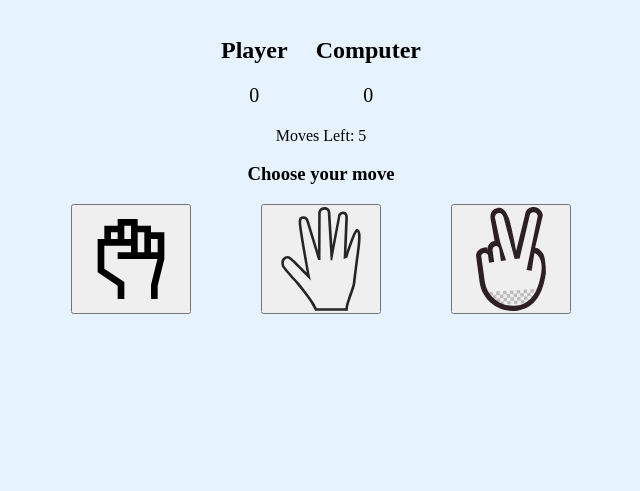
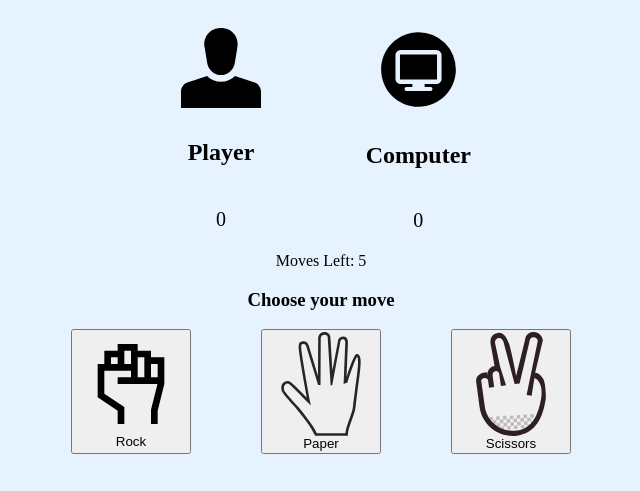
Before and after one commit to RosaleeKnight/rock-paper-scissors, a plain HTML site: page index.html in a window 1280 px wide. Shown: the part 58-549 px from the top of the page, without its empty margins (319-959 px from the left). Drawn offline with Linux system fonts and the light colour scheme.

Commit message:
Edit index.html, style.css, player.svg and computer.svg

```diff
--- a/index.html
+++ b/index.html
@@ -13,12 +13,14 @@
             <h1> Rock Paper Scissors</h1>
         </div>
         <div class ="score">
-            <div class="paperScore">
+            <div class="playerScore">
+                <img src="player.svg"="150"="150"/>
                 <h2>Player</h2>
                 <p class="p-count count">0</p>
             </div>
             <div>
                 <div class="computerScore">
+                    <img src="computer.svg"="150"="150"/>
                     <h2>Computer</h2>
                     <p class="c-count count">0</p>
                 </div>
@@ -29,9 +31,9 @@
             <h3>Choose your move</h3>
         </div>
         <div class="options">
-            <button class="rock"><img src="rock.svg"/></button>
-            <button class="paper"><img src="paper.svg"/></button>
-            <button class="scissors"><img src="scissors.svg"/></button>
+            <button class="rock"><img src="rock.svg"/>Rock</button>
+            <button class="paper"><img src="paper.svg"/>Paper</button>
+            <button class="scissors"><img src="scissors.svg"/>Scissors</button>
         </div>
         <div class="result"></div>
         <button class="reload"></button>
--- a/style.css
+++ b/style.css
@@ -13,8 +13,22 @@ body {
 
 .score {
     display: flex;
-    width: 200px;
+    width: 300px;
     justify-content: space-between;
+}
+
+.playerScore {
+    display: flex;
+    flex-direction: column;
+    justify-content: space-evenly;
+    align-items: center;
+}
+
+.computerScore {
+    display: flex;
+    flex-direction: column;
+    justify-content: space-evenly;
+    align-items: center;
 }
 
 .p-count,
```
Also changed, not shown: computer.svg (added), player.svg (added).
